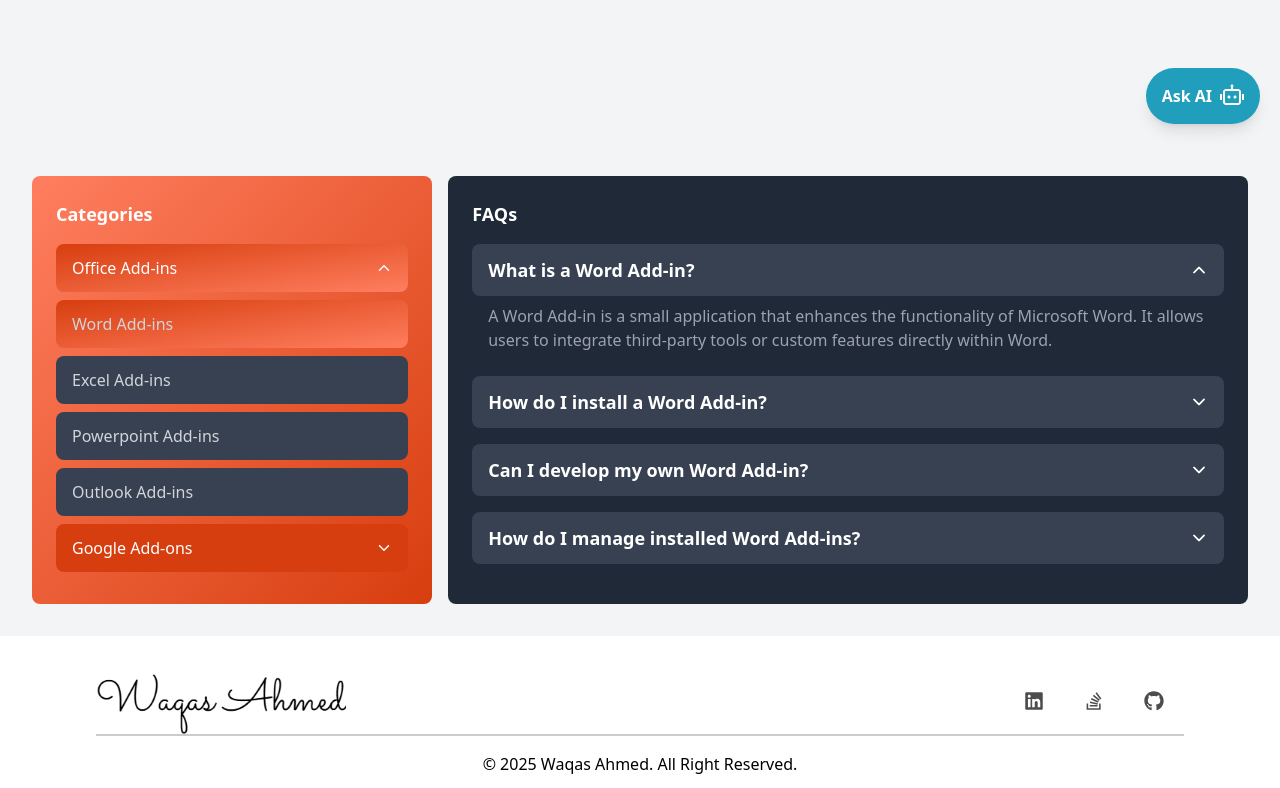
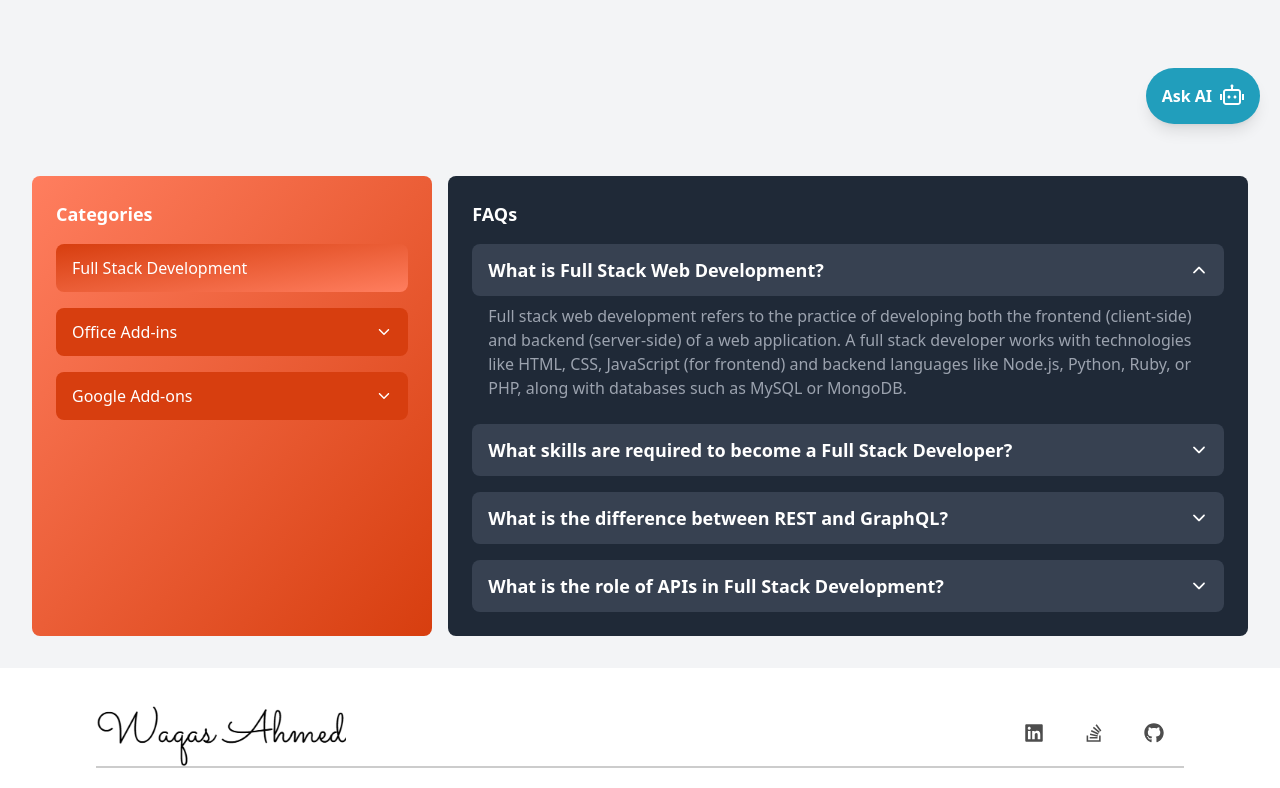
Before and after one commit to waqasahmed042/portfolio, a Next.js app: page /faqs in a window 1280 px wide. Shown: the part 656-1444 px from the top of the page. Built offline with nearby package versions, Linux system fonts and the light colour scheme.

Commit message:
add full stack development in FAQs

```diff
--- a/components/faqs/page.tsx
+++ b/components/faqs/page.tsx
@@ -8,7 +8,7 @@ import UIText from '@/utilities/testResource';
 import { Raleway, Roboto } from 'next/font/google';
 import aboutImg from '@/public/assets/images/faqsPic.jpg';
 import { IoIosArrowDown, IoIosArrowUp } from 'react-icons/io';
-import { wordAddinFAQs, excelAddinFAQs, powerpointAddinFAQs, outlookAddinFAQs, gmailAddinFAQs, googleSheetAddinFAQs, googleDocsAddinFAQs, googleFormsAddinFAQs } from '@/utilities/faqs';
+import { wordAddinFAQs, excelAddinFAQs, powerpointAddinFAQs, outlookAddinFAQs, gmailAddinFAQs, googleSheetAddinFAQs, googleDocsAddinFAQs, googleFormsAddinFAQs, fullStackDevelopmentFAQs } from '@/utilities/faqs';
 import AskAI from '../ai/page';
 
 const raleway = Raleway({
@@ -21,15 +21,30 @@ const roboto = Roboto({
 });
 
 const FAQs: React.FC = () => {
-    const [openOffice, setOpenOffice] = useState(true);
+    const [fullStackDevelopment, setFullStackDevelopment] = useState(true);
+    const [openOffice, setOpenOffice] = useState(false);
     const [openGoogle, setOpenGoogle] = useState(false);
-    const [selectedCategory, setSelectedCategory] = useState('word');
+    const [selectedCategory, setSelectedCategory] = useState('fullStack');
     const [openFAQ, setOpenFAQ] = useState<number | null>(0);
-    const [faqList, setFaqList] = useState(wordAddinFAQs);
+    const [faqList, setFaqList] = useState(fullStackDevelopmentFAQs);
 
     useEffect(() => {
         AOS.init({ duration: 1200 });
     }, []);
+
+    const toggleFullStackDevelopment = () => {
+        if (fullStackDevelopment) {
+            // If already open, close it
+            setFullStackDevelopment(false);
+        } else {
+            // Open and close other sections
+            setFullStackDevelopment(true);
+            setOpenOffice(false);
+            setOpenGoogle(false);
+            setSelectedCategory('fullStack');
+            setFaqList(fullStackDevelopmentFAQs);
+        }
+    };
 
     const toggleOffice = () => {
         setOpenOffice(!openOffice);
@@ -42,8 +57,9 @@ const FAQs: React.FC = () => {
     };
 
     const handleCategoryClick = (category: string) => {
+        setOpenFAQ(0);
         setSelectedCategory(category);
-        setOpenFAQ(0);
+        setFullStackDevelopment(false);
 
         // Update the FAQ list based on the selected category
         switch (category) {
@@ -116,6 +132,18 @@ const FAQs: React.FC = () => {
                         {/* Categories Section */}
                         <div className="w-full lg:w-1/3 bg-gradient-to-br from-[#ff7e5f] to-[#d73e0f] p-6 rounded-lg animate-slide-bottom">
                             <h2 className="text-lg font-semibold text-white mb-4">{UIText.faqs.categories}</h2>
+
+                            {/* Full Stack Development Dropdown */}
+                            <button
+                                type='button'
+                                onClick={toggleFullStackDevelopment}
+                                className={`w-full text-left px-4 py-3 my-2 ${fullStackDevelopment ? 'bg-gradient-to-br from-[#d73e0f] to-[#ff7e5f]' : 'bg-[#d73e0f]'} text-white rounded-lg font-medium flex items-center justify-between`}
+                            >
+                                {UIText.faqs.full_stack_development.title}
+                            </button>
+                            <div
+                                className={`overflow-hidden transition-all duration-300 ease-in-out ${fullStackDevelopment ? 'max-h-[300px]' : 'max-h-0'}`}
+                            ></div>
 
                             {/* Office Add-ins Dropdown */}
                             <button
--- a/utilities/faqs.ts
+++ b/utilities/faqs.ts
@@ -149,3 +149,22 @@ export const googleFormsAddinFAQs = [
         answer: "To manage your Google Forms Add-ons, click the three dots in the top-right corner of the form, select 'Add-ons,' and then choose 'Manage add-ons.' From there, you can enable, disable, or remove your installed add-ons.",
     },
 ];
+
+export const fullStackDevelopmentFAQs = [
+    {
+        question: "What is Full Stack Web Development?",
+        answer: "Full stack web development refers to the practice of developing both the frontend (client-side) and backend (server-side) of a web application. A full stack developer works with technologies like HTML, CSS, JavaScript (for frontend) and backend languages like Node.js, Python, Ruby, or PHP, along with databases such as MySQL or MongoDB.",
+    },
+    {
+        question: "What skills are required to become a Full Stack Developer?",
+        answer: "A full stack developer needs to be proficient in frontend technologies like HTML, CSS, JavaScript (React.js, Vue.js, Angular), backend technologies like Node.js, Express.js, Django, Flask, databases like MySQL, PostgreSQL, MongoDB, and tools like Git, Docker, and cloud platforms (AWS, Azure, Firebase).",
+    },
+    {
+        question: "What is the difference between REST and GraphQL?",
+        answer: "REST (Representational State Transfer) uses HTTP methods and fixed endpoints to retrieve or modify data, while GraphQL is a query language that allows clients to request specific data structures, reducing over-fetching or under-fetching of data.",
+    },
+    {
+        question: "What is the role of APIs in Full Stack Development?",
+        answer: "APIs (Application Programming Interfaces) enable communication between the frontend and backend of a web application. They allow the frontend to send requests to the server to retrieve, modify, or delete data. APIs can be RESTful or GraphQL-based, facilitating scalable and interactive applications.",
+    },
+];
--- a/utilities/portfolio.ts
+++ b/utilities/portfolio.ts
@@ -211,7 +211,6 @@ export const portfolio = [
     },
     {
         img: [
-            legal_track_ai_login,
             legal_track_ai_login,
             legal_track_ai_review,
             legal_track_ai_ai_result,
@@ -871,7 +870,6 @@ export const word_addins = [
     {
         img: [
             legal_track_ai_login,
-            legal_track_ai_login,
             legal_track_ai_review,
             legal_track_ai_ai_result,
             legal_track_ai_ai_result_expand_card,
--- a/utilities/testResource.ts
+++ b/utilities/testResource.ts
@@ -75,6 +75,9 @@ const UIText = {
         title: "Frequently Asked Questions",
         description: "Here, you'll find answers to common questions about our web application development services and Office Add-in solutions. Whether you're curious about the scalability of our web apps, the integration of Office Add-ins for Word, Excel, Outlook, or PowerPoint, or the advanced features of Google Add-ons, we're here to provide the information you need. If you don't see your question answered, feel free to reach out to us directly!",
         categories: "Categories",
+        full_stack_development: {
+            title: "Full Stack Development",
+        },
         office_addins: {
             title: "Office Add-ins",
             word_Addin: "Word Add-ins",
```
